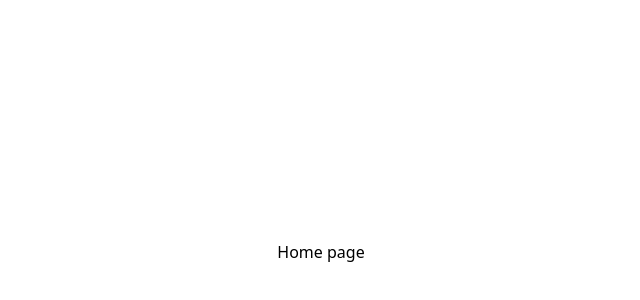
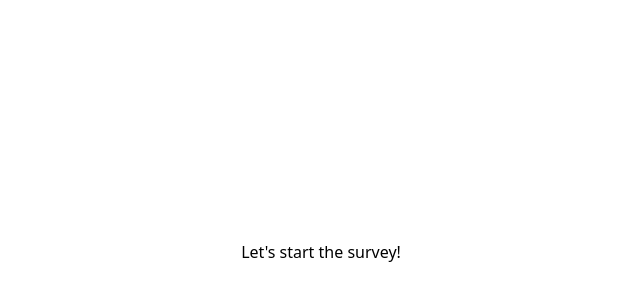
Before and after one commit to StasSytnykov/survey, a Next.js app: page / in a window 1280 px wide. Shown: the part 130-430 px from the top of the page, without its empty margins (319-959 px from the left). Built offline with nearby package versions, Linux system fonts and the light colour scheme.

Commit message:
Configure home page

```diff
--- a/app/page.tsx
+++ b/app/page.tsx
@@ -1,3 +1,9 @@
+import { HomeScreen } from "@/src/components/HomeScreen";
+
 export default function IndexPage() {
-  return <section>Home page</section>;
+  return (
+    <section>
+      <HomeScreen />
+    </section>
+  );
 }
--- /dev/null
+++ b/src/components/HomeScreen/index.tsx
@@ -0,0 +1,7 @@
+import Link from "next/link";
+
+import survey from "../../config/survey.json";
+
+export const HomeScreen = () => (
+  <Link href={`/survey/${survey[0].id}`}>Let's start the survey!</Link>
+);
--- a/src/providers/StoreProvider.tsx
+++ b/src/providers/StoreProvider.tsx
@@ -1,7 +1,7 @@
 "use client";
 
-import type { AppStore } from "@/lib/store";
-import { makeStore } from "@/lib/store";
+import type { AppStore } from "@/src/lib/store";
+import { makeStore } from "@/src/lib/store";
 import { setupListeners } from "@reduxjs/toolkit/query";
 import type { ReactNode } from "react";
 import { useEffect, useRef } from "react";
```
